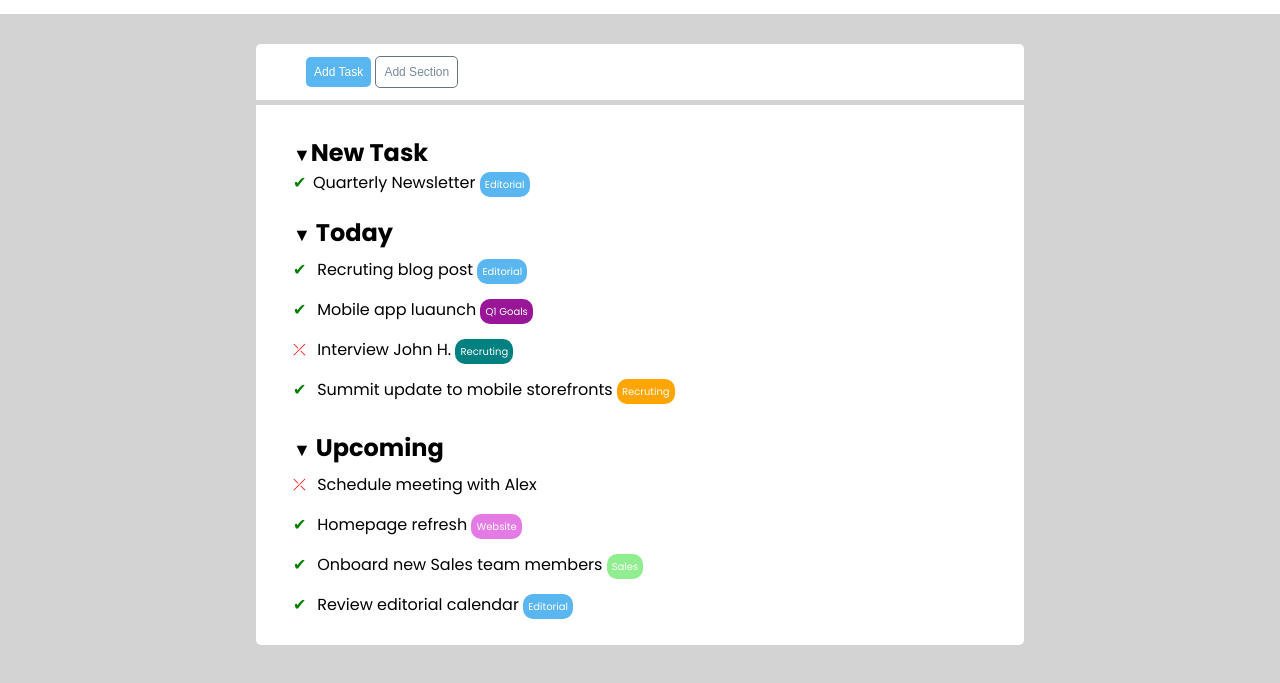
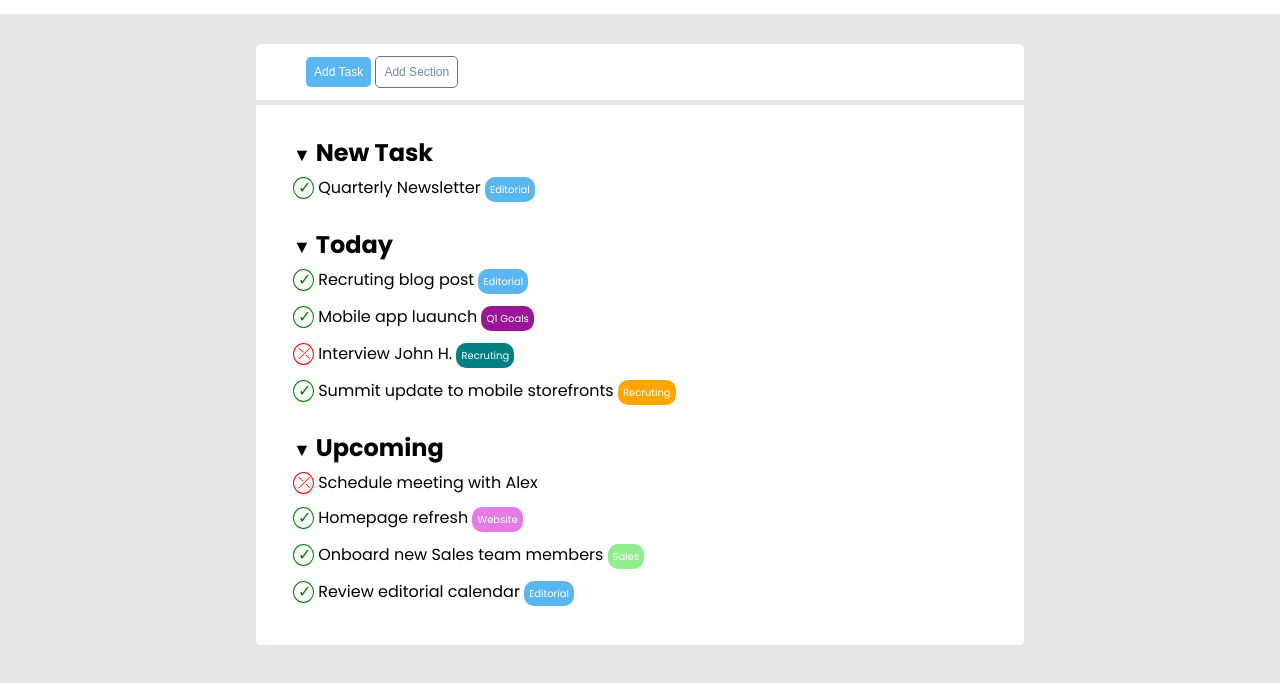
Before and after one commit to Giada92/html-css-toboolist, a plain HTML site: page index.html in a window 1280 px wide. Shown: the part 67-750 px from the top of the page. Drawn offline with Linux system fonts and the light colour scheme.

Commit message:
Modificati i p con la ul

```diff
--- a/css/style.css
+++ b/css/style.css
@@ -7,7 +7,7 @@
 
 body {
     font-family: 'Poppins', sans-serif;
-    background-color: lightgray;
+    background-color: rgb(233, 230, 230);
 }
 
 .bg-white {
@@ -22,10 +22,6 @@ button {
 
 .icona-freccia {
     font-size: 18px;
-}
-
-p {
-    display: inline;
 }
 
 /* Header */
@@ -85,12 +81,9 @@ section {
     margin-top: 20px;
 }
 
-.check {
-    color: green;
-    display: inline-block;
-    width: 20px;
-    height: 20px;
-    border-radius: 50%;
+li {
+    list-style-type: none;
+    line-height: 35px;
 }
 
 .generale {
@@ -100,19 +93,30 @@ section {
     padding: 5px;
 }
 
-.cross {
+.circle::before {
+    display: inline-block;
+    width: 15px;
+    height: 20px;
+    border-radius: 50%;
+    line-height: 20px;
+}
+
+.check::before {
+    content: '\2713';
+    color: green;
+    border: 1px solid green;
+    padding-left: 4px;
+}
+
+.cross::before {
+    content: '\292B';
     color: red;
-    display: inline-block;
-    width: 20px;
-    height: 20px;
+    border: 1px solid red;
+    padding-left: 4px;
 }
 
 .blue {
     background-color:  rgb(89, 182, 240);
-}
-
-.line-height {
-    line-height: 40px;
 }
 
 .violent {
--- a/index.html
+++ b/index.html
@@ -31,9 +31,17 @@
             <div class="contenitore-section">
                 <!-- New Task -->
                 <section>
-                    <h2><span class="icona-freccia">&#9660;</span>New Task</h2>
-                    <p><span class="check">&#10004;</span>Quarterly Newsletter</p>
+                    <h2>
+                        <span class="icona-freccia">&#9660;</span>
+                        New Task
+                    </h2>
+                    <ul>
+                        <li>
+                            <span class="circle check"></span>
+                            Quarterly Newsletter
                             <span class="generale blue">Editorial</span>
+                        </li>
+                    </ul>
                 </section>
                 <!-- /New Task -->
 
@@ -43,29 +51,28 @@
                         <span class="icona-freccia">&#9660;</span>
                         Today
                     </h2>
-                    <p>
-                        <span class="check">&#10004;</span>
+                    <ul>
+                        <li>
+                            <span class="circle check"></span>
                             Recruting blog post
-                    </p>
                             <span class="generale blue">Editorial</span>
-
-                    <p class="line-height"><br>
-                        <span class="check">&#10004;</span>
+                        </li>
+                        <li>
+                            <span class="circle check"></span>
                             Mobile app luaunch
-                    </p>
                             <span class="generale violent">Q1 Goals</span>
-
-                    <p class="line-height"><br>
-                        <span class="cross">&#10539;</span>
+                        </li>
+                        <li>
+                            <span class="circle cross"></span>
                             Interview John H.
-                    </p>
                             <span class="generale green">Recruting</span>
-
-                    <p class="line-height"><br>
-                        <span class="check">&#10004;</span>
+                        </li>
+                        <li>
+                            <span class="circle check"></span>
                             Summit update to mobile storefronts
-                    </p>
                             <span class="generale orange">Recruting</span>
+                        </li>
+                    </ul>
                 </section>
                 <!-- /Today -->
 
@@ -75,28 +82,27 @@
                         <span class="icona-freccia">&#9660;</span>
                         Upcoming
                     </h2>
-                    <p>
-                        <span class="cross">&#10539;</span>
+                    <ul>
+                        <li>
+                            <span class="circle cross"></span>
                             Schedule meeting with Alex
-                    </p>
-
-                    <p class="line-height"><br>
-                        <span class="check">&#10004;</span>
+                        </li>
+                        <li>
+                            <span class="circle check"></span>
                             Homepage refresh
-                    </p>
                             <span class="generale light-violent">Website</span>
-
-                    <p class="line-height"><br>
-                        <span class="check">&#10004;</span>
+                        </li>
+                        <li>
+                            <span class="circle check"></span>
                             Onboard new Sales team members
-                    </p>
                             <span class="generale light-green">Sales</span>
-
-                    <p class="line-height"><br>
-                        <span class="check">&#10004;</span>
+                        </li>
+                        <li>
+                            <span class="circle check"></span>
                             Review editorial calendar
-                    </p>
                             <span class="generale blue">Editorial</span>
+                        </li>
+                    </ul>
                 </section>
                 <!-- /Upcoming -->
             </div>
```
Lines whose indentation alone changed are shown as unchanged.
